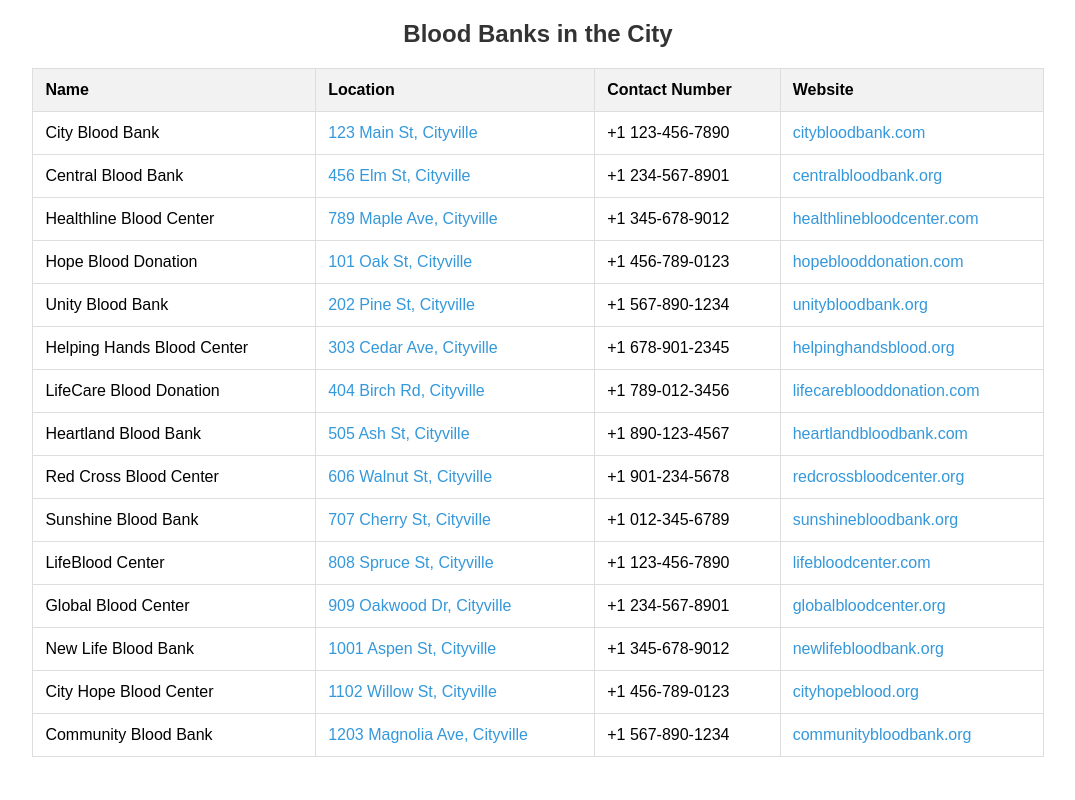
After one commit to Siddharth-magesh/YouthRedCross-BloodRequest, a Flask app: page /render_blood_banks_page in a window 1280 px wide. The commit adds this page. Shown: the whole page, without its empty margins (102-1177 px from the left). Run offline with Flask 3, Linux system fonts and the light colour scheme.

Commit message:
Added Blood Bank Page

```diff
--- a/app/routes/main/main.py
+++ b/app/routes/main/main.py
@@ -30,3 +30,7 @@ def render_donor_login():
 @main_bp.route('/render_forget_password_page')
 def render_forget_password_page():
     return render_template('forget_password_donor.html')
+
+@main_bp.route('/render_blood_banks_page')
+def render_blood_banks_page():
+    return render_template('blood_banks.html')
--- /dev/null
+++ b/app/templates/blood_banks.html
@@ -0,0 +1,294 @@
+<!DOCTYPE html>
+<html lang="en">
+  <head>
+    <meta charset="UTF-8" />
+    <meta name="viewport" content="width=device-width, initial-scale=1.0" />
+    <title>Available Blood Banks</title>
+    <style>
+      body {
+        font-family: Arial, sans-serif;
+      }
+      h2 {
+        text-align: center;
+        color: #333;
+      }
+      table {
+        width: 80%;
+        margin: 20px auto;
+        border-collapse: collapse;
+      }
+      th,
+      td {
+        padding: 12px;
+        border: 1px solid #ddd;
+        text-align: left;
+      }
+      th {
+        background-color: #f2f2f2;
+      }
+      a {
+        color: #3498db;
+        text-decoration: none;
+      }
+      a:hover {
+        text-decoration: underline;
+      }
+    </style>
+  </head>
+  <body>
+    <h2>Blood Banks in the City</h2>
+
+    <table>
+      <thead>
+        <tr>
+          <th>Name</th>
+          <th>Location</th>
+          <th>Contact Number</th>
+          <th>Website</th>
+        </tr>
+      </thead>
+      <tbody>
+        <tr>
+          <td>City Blood Bank</td>
+          <td>
+            <a
+              href="https://maps.google.com/?q=123 Main St, Cityville"
+              target="_blank"
+              >123 Main St, Cityville</a
+            >
+          </td>
+          <td>+1 123-456-7890</td>
+          <td>
+            <a href="https://citybloodbank.com" target="_blank"
+              >citybloodbank.com</a
+            >
+          </td>
+        </tr>
+        <tr>
+          <td>Central Blood Bank</td>
+          <td>
+            <a
+              href="https://maps.google.com/?q=456 Elm St, Cityville"
+              target="_blank"
+              >456 Elm St, Cityville</a
+            >
+          </td>
+          <td>+1 234-567-8901</td>
+          <td>
+            <a href="https://centralbloodbank.org" target="_blank"
+              >centralbloodbank.org</a
+            >
+          </td>
+        </tr>
+        <tr>
+          <td>Healthline Blood Center</td>
+          <td>
+            <a
+              href="https://maps.google.com/?q=789 Maple Ave, Cityville"
+              target="_blank"
+              >789 Maple Ave, Cityville</a
+            >
+          </td>
+          <td>+1 345-678-9012</td>
+          <td>
+            <a href="https://healthlinebloodcenter.com" target="_blank"
+              >healthlinebloodcenter.com</a
+            >
+          </td>
+        </tr>
+        <tr>
+          <td>Hope Blood Donation</td>
+          <td>
+            <a
+              href="https://maps.google.com/?q=101 Oak St, Cityville"
+              target="_blank"
+              >101 Oak St, Cityville</a
+            >
+          </td>
+          <td>+1 456-789-0123</td>
+          <td>
+            <a href="https://hopeblooddonation.com" target="_blank"
+              >hopeblooddonation.com</a
+            >
+          </td>
+        </tr>
+        <tr>
+          <td>Unity Blood Bank</td>
+          <td>
+            <a
+              href="https://maps.google.com/?q=202 Pine St, Cityville"
+              target="_blank"
+              >202 Pine St, Cityville</a
+            >
+          </td>
+          <td>+1 567-890-1234</td>
+          <td>
+            <a href="https://unitybloodbank.org" target="_blank"
+              >unitybloodbank.org</a
+            >
+          </td>
+        </tr>
+        <tr>
+          <td>Helping Hands Blood Center</td>
+          <td>
+            <a
+              href="https://maps.google.com/?q=303 Cedar Ave, Cityville"
+              target="_blank"
+              >303 Cedar Ave, Cityville</a
+            >
+          </td>
+          <td>+1 678-901-2345</td>
+          <td>
+            <a href="https://helpinghandsblood.org" target="_blank"
+              >helpinghandsblood.org</a
+            >
+          </td>
+        </tr>
+        <tr>
+          <td>LifeCare Blood Donation</td>
+          <td>
+            <a
+              href="https://maps.google.com/?q=404 Birch Rd, Cityville"
+              target="_blank"
+              >404 Birch Rd, Cityville</a
+            >
+          </td>
+          <td>+1 789-012-3456</td>
+          <td>
+            <a href="https://lifecareblooddonation.com" target="_blank"
+              >lifecareblooddonation.com</a
+            >
+          </td>
+        </tr>
+        <tr>
+          <td>Heartland Blood Bank</td>
+          <td>
+            <a
+              href="https://maps.google.com/?q=505 Ash St, Cityville"
+              target="_blank"
+              >505 Ash St, Cityville</a
+            >
+          </td>
+          <td>+1 890-123-4567</td>
+          <td>
+            <a href="https://heartlandbloodbank.com" target="_blank"
+              >heartlandbloodbank.com</a
+            >
+          </td>
+        </tr>
+        <tr>
+          <td>Red Cross Blood Center</td>
+          <td>
+            <a
+              href="https://maps.google.com/?q=606 Walnut St, Cityville"
+              target="_blank"
+              >606 Walnut St, Cityville</a
+            >
+          </td>
+          <td>+1 901-234-5678</td>
+          <td>
+            <a href="https://redcrossbloodcenter.org" target="_blank"
+              >redcrossbloodcenter.org</a
+            >
+          </td>
+        </tr>
+        <tr>
+          <td>Sunshine Blood Bank</td>
+          <td>
+            <a
+              href="https://maps.google.com/?q=707 Cherry St, Cityville"
+              target="_blank"
+              >707 Cherry St, Cityville</a
+            >
+          </td>
+          <td>+1 012-345-6789</td>
+          <td>
+            <a href="https://sunshinebloodbank.org" target="_blank"
+              >sunshinebloodbank.org</a
+            >
+          </td>
+        </tr>
+        <tr>
+          <td>LifeBlood Center</td>
+          <td>
+            <a
+              href="https://maps.google.com/?q=808 Spruce St, Cityville"
+              target="_blank"
+              >808 Spruce St, Cityville</a
+            >
+          </td>
+          <td>+1 123-456-7890</td>
+          <td>
+            <a href="https://lifebloodcenter.com" target="_blank"
+              >lifebloodcenter.com</a
+            >
+          </td>
+        </tr>
+        <tr>
+          <td>Global Blood Center</td>
+          <td>
+            <a
+              href="https://maps.google.com/?q=909 Oakwood Dr, Cityville"
+              target="_blank"
+              >909 Oakwood Dr, Cityville</a
+            >
+          </td>
+          <td>+1 234-567-8901</td>
+          <td>
+            <a href="https://globalbloodcenter.org" target="_blank"
+              >globalbloodcenter.org</a
+            >
+          </td>
+        </tr>
+        <tr>
+          <td>New Life Blood Bank</td>
+          <td>
+            <a
+              href="https://maps.google.com/?q=1001 Aspen St, Cityville"
+              target="_blank"
+              >1001 Aspen St, Cityville</a
+            >
+          </td>
+          <td>+1 345-678-9012</td>
+          <td>
+            <a href="https://newlifebloodbank.org" target="_blank"
+              >newlifebloodbank.org</a
+            >
+          </td>
+        </tr>
+        <tr>
+          <td>City Hope Blood Center</td>
+          <td>
+            <a
+              href="https://maps.google.com/?q=1102 Willow St, Cityville"
+              target="_blank"
+              >1102 Willow St, Cityville</a
+            >
+          </td>
+          <td>+1 456-789-0123</td>
+          <td>
+            <a href="https://cityhopeblood.org" target="_blank"
+              >cityhopeblood.org</a
+            >
+          </td>
+        </tr>
+        <tr>
+          <td>Community Blood Bank</td>
+          <td>
+            <a
+              href="https://maps.google.com/?q=1203 Magnolia Ave, Cityville"
+              target="_blank"
+              >1203 Magnolia Ave, Cityville</a
+            >
+          </td>
+          <td>+1 567-890-1234</td>
+          <td>
+            <a href="https://communitybloodbank.org" target="_blank"
+              >communitybloodbank.org</a
+            >
+          </td>
+        </tr>
+      </tbody>
+    </table>
+  </body>
+</html>
--- a/app/templates/index.html
+++ b/app/templates/index.html
@@ -34,6 +34,11 @@
         <li>
           <a href="{{ url_for('main.render_donor_login') }}">Donor Login</a>
         </li>
+        <li>
+          <a href="{{ url_for('main.render_blood_banks_page') }}"
+            >Blood Banks</a
+          >
+        </li>
       </ul>
     </nav>
 
--- a/docs/SyntheticData.sql
+++ b/docs/SyntheticData.sql
@@ -69,13 +69,13 @@ INSERT INTO BloodRequestDetails (id, patient_name, blood_group, hospital_name, h
 
 
 INSERT INTO AuthenticationDetailsDonor (id, auth_id ,name, login_date, login_time) VALUES
-(1 , 'AUTHDNR001', 'John Doe', '2024-01-01', '09:00:00'),
+(1 , 'AUTHDNR001', 'John Doe', '2024-01-01', '09:00:00');
 
 
 -- Inserting into DonorDetail
 INSERT INTO DonorDetail (id, name, email, password, blood_group, personal_details_id, address_id, active_status, disease_id, authentication_id, last_donated_date,number_of_times_donated,last_login_date) VALUES
-('DNR001', 'John Doe', 'john.doe@example.com', 'password123', 'O+', 'PDDNR001', 'ADDR001', TRUE, 'DIS001', 'AUTHDNR001', '2023-01-15',0,NULL),
-('DNR002', 'Jane Smith', 'siddha2234@gmail.com', 'password123', 'A-', 'PDDNR002', 'ADDR002', TRUE, NULL, 'AUTHDNR002', '2023-05-20',2,NULL),
+('DNR001', 'John Doe', 'john.doe@example.com', 'scrypt:32768:8:1$XIjoEBWPpgO1inbw$9fbef6e94d1d9d11c3763df2337ed22f17a478b4fb37ce45d7e227c084a2b77ccf4f21079b963bf88ac5a6f31ba4042de48cff5f9c5c0e27de0b811e7c55cc78', 'O+', 'PDDNR001', 'ADDR001', TRUE, 'DIS001', 'AUTHDNR001', '2023-01-15',0,NULL),
+('DNR002', 'Jane Smith', 'siddha2234@gmail.com', 'scrypt:32768:8:1$XIjoEBWPpgO1inbw$9fbef6e94d1d9d11c3763df2337ed22f17a478b4fb37ce45d7e227c084a2b77ccf4f21079b963bf88ac5a6f31ba4042de48cff5f9c5c0e27de0b811e7c55cc78', 'A-', 'PDDNR002', 'ADDR002', TRUE, NULL, 'AUTHDNR002', '2023-05-20',2,NULL),
 ('DNR003', 'Alice Johnson', 'alice.johnson@example.com', 'password123', 'B+', 'PDDNR003', 'ADDR003', TRUE, 'DIS002', 'AUTHDNR003', '2023-03-10',0,NULL),
 ('DNR004', 'Bob Williams', 'bob.williams@example.com', 'password123', 'AB-', 'PDDNR004', 'ADDR004', TRUE, NULL, 'AUTHDNR004', '2023-07-20',0,NULL),
 ('DNR005', 'Charlie Brown', 'charlie.brown@example.com', 'password123', 'O-', 'PDDNR005', 'ADDR005', TRUE, 'DIS001', 'AUTHDNR005', '2023-11-30',0,NULL),
```
